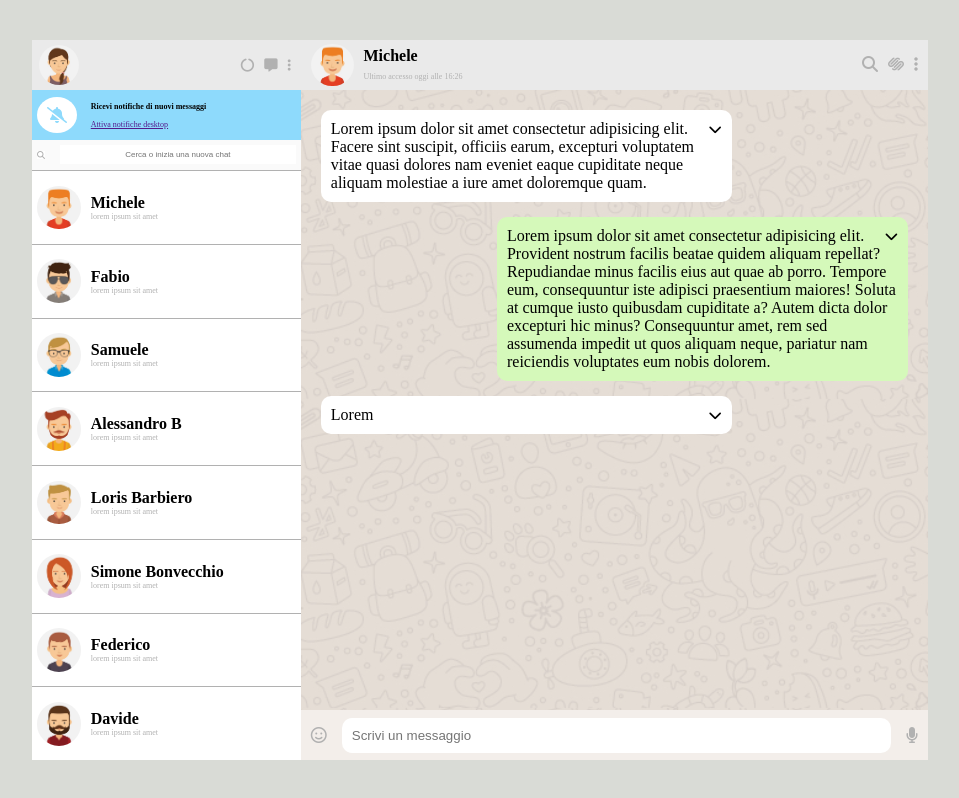
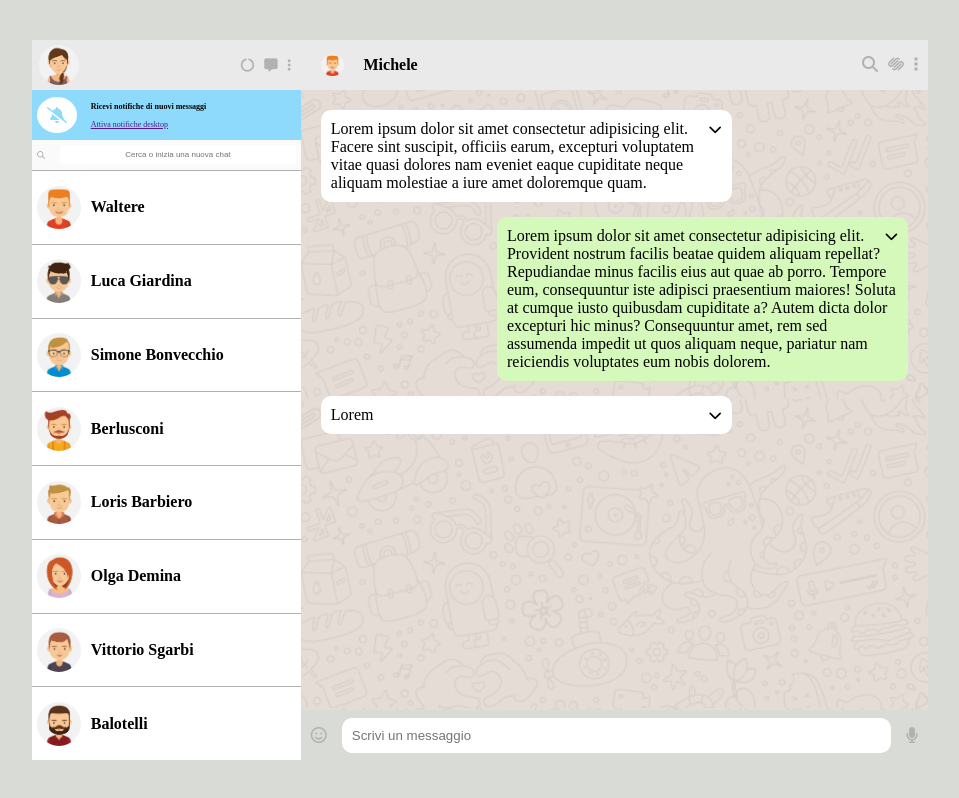
Before and after one commit to FabioMasciarelli/vue-boolzapp, a plain HTML site: page index.html in a window 1280 px wide. Shown: the whole page, without its empty margins (160-1119 px from the left). Drawn offline with nearby package versions, Linux system fonts and the light colour scheme.

Commit message:
fix :custom styles

```diff
--- a/css/style.css
+++ b/css/style.css
@@ -8,6 +8,7 @@
 
 img {
     max-width: 100%;
+    display: block;
 }
 
 ul {
@@ -195,7 +196,7 @@ header {
 .box-profile {
     display: flex;
     align-items: center;
-    padding: 10px;
+    padding: 20px;
     width: 10%;
     aspect-ratio: 1;
 }
@@ -243,7 +244,6 @@ footer {
     align-items: center;
     height: 50px;
     width: 100%;
-    background-color: #f3eeea;
 }
 
 .digit-space {
--- a/index.html
+++ b/index.html
@@ -72,7 +72,7 @@
                 </div>
                 <!-- CONTACT-LIST -->
                 <div class="contact">
-                    <div v-for="(element, index) in contacts" class="user white">
+                    <div v-for="(element, index) in contacts" class="user white" @click="selectedChat">
                         <div class="box-img">
                             <img :src="contacts[index].profilePhoto" alt="foto profilo" class="profile-photo">
                         </div>
@@ -92,7 +92,6 @@
                     </div>
                     <div class="profile">
                         <h4><strong>Michele</strong></h4>
-                        <span class="size g-text">Ultimo accesso oggi alle 16:26</span>
                     </div>
                     <div class="action-profile">
                         <ul class="flex">
@@ -136,7 +135,6 @@
                             Soluta at cumque iusto quibusdam cupiditate a? Autem dicta dolor excepturi hic minus?
                             Consequuntur amet, rem sed assumenda impedit ut quos aliquam neque, pariatur nam reiciendis
                             voluptates eum nobis dolorem.
-
                         </div>
                     </span>
                     <span class="msg received">
--- a/js/script.js
+++ b/js/script.js
@@ -5,51 +5,51 @@ createApp({
         return {
             contacts: [
                 {
-                    name:"Michele",
+                    name:"Waltere",
                     profilePhoto:"./img/avatar_1.jpg",
-                    preview: "lorem ipsum sit amet",
+                    message: "Apri un ticket, oppure studia per battere Loris a scacchi"
                 },
                 {
-                    name:"Fabio",
+                    name:"Luca Giardina",
                     profilePhoto:"./img/avatar_2.jpg",
-                    preview: "lorem ipsum sit amet",
+                    message: "Apri un ticket, oppure studia per battere Loris a scacchi"
                 },
                 {
-                    name:"Samuele",
+                    name:"Simone Bonvecchio",
                     profilePhoto:"./img/avatar_3.jpg",
-                    preview: "lorem ipsum sit amet",
+                    message: "Apri un ticket, oppure studia per battere Loris a scacchi"
                 },
                 {
-                    name:"Alessandro B",
+                    name:"Berlusconi",
                     profilePhoto:"./img/avatar_4.jpg",
-                    preview: "lorem ipsum sit amet",
+                    message: "Apri un ticket, oppure studia per battere Loris a scacchi"
                 },
                 {
                     name:"Loris Barbiero",
                     profilePhoto:"./img/avatar_5.jpg",
-                    preview: "lorem ipsum sit amet",
+                    message: "Apri un ticket, oppure studia per battere Loris a scacchi"
                 },
                 {
-                    name:"Simone Bonvecchio",
+                    name:"Olga Demina",
                     profilePhoto:"./img/avatar_6.jpg",
-                    preview: "lorem ipsum sit amet",
+                    message: "Apri un ticket, oppure studia per battere Loris a scacchi"
                 },
                 {
-                    name:"Federico",
+                    name:"Vittorio Sgarbi",
                     profilePhoto:"./img/avatar_7.jpg",
-                    preview: "lorem ipsum sit amet",
+                    message: "Apri un ticket, oppure studia per battere Loris a scacchi"
                 },
                 {
-                    name:"Davide",
+                    name:"Balotelli",
                     profilePhoto:"./img/avatar_8.jpg",
-                    preview: "lorem ipsum sit amet",
+                    message: "Apri un ticket, oppure studia per battere Loris a scacchi"
                 }
             ]
-
-
         }
     },
     methods: {
+        selectedChat(index) {
 
+        }
     }
 }).mount(".viewport")
```
